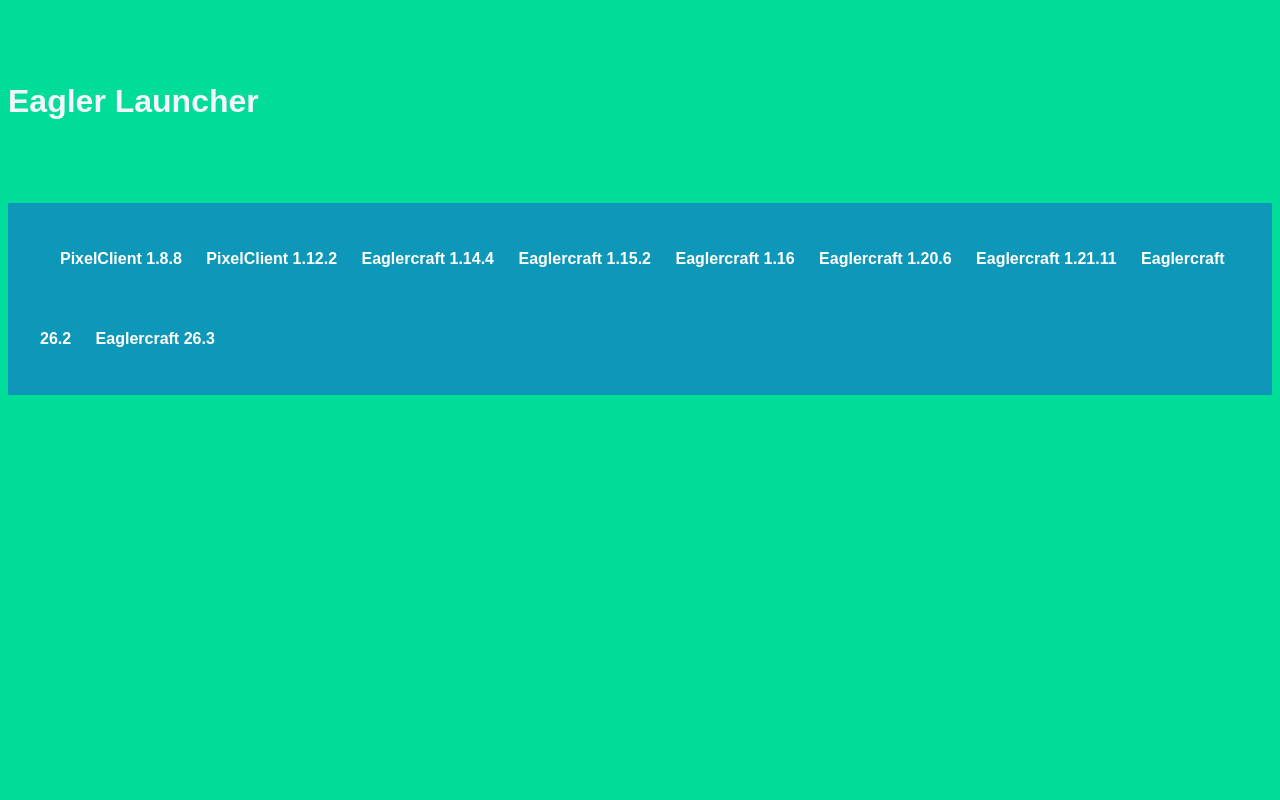
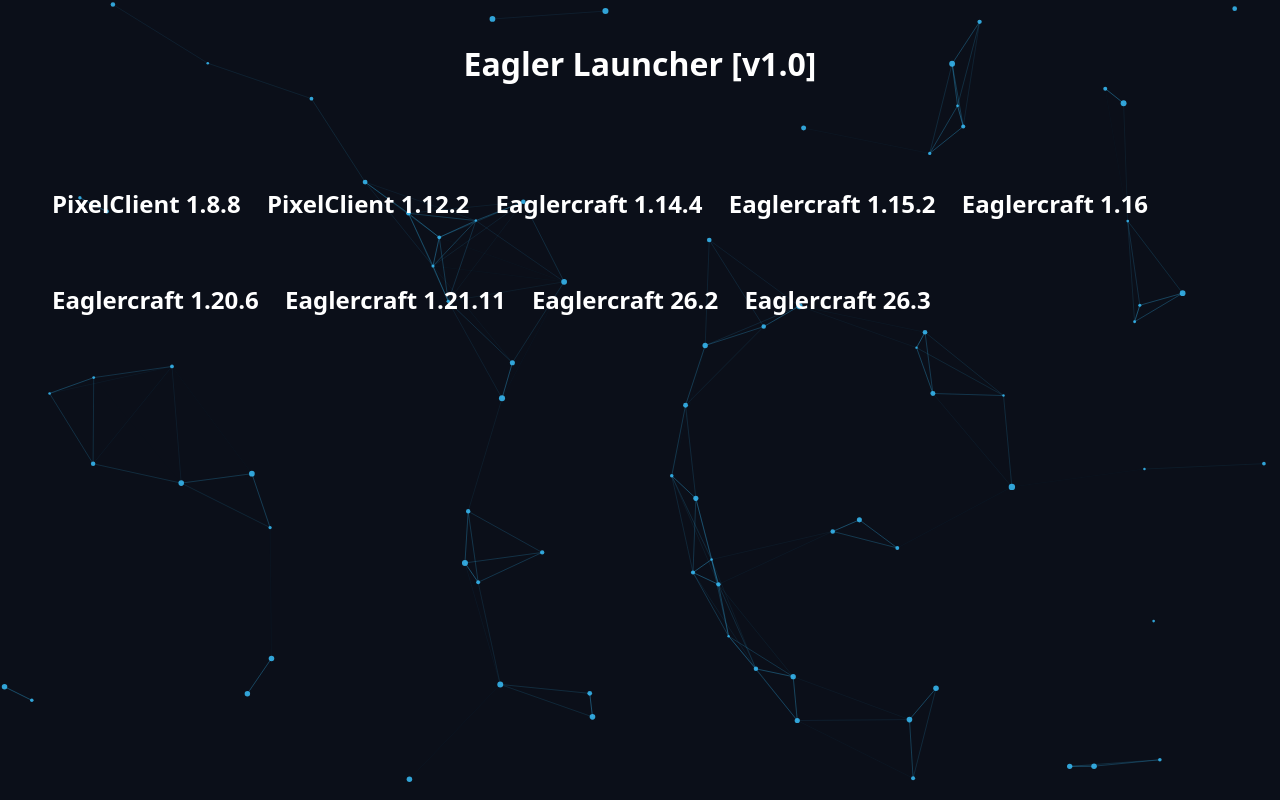
Before and after one commit to andrewzhang1440-code/Eagler-Launcher, a plain HTML site: page index.html in a window 1280 px wide. Drawn offline with Linux system fonts and the light colour scheme.

Commit message:
Improved GUI

```diff
--- a/index.html
+++ b/index.html
@@ -1,3 +1,68 @@
+<!DOCTYPE html>
+<html lang="en">
+<head>
+  <meta charset="UTF-8" />
+  <meta name="viewport" content="width=device-width, initial-scale=1.0" />
+  <title>Particle Network Background</title>
+  <style>
+    * {
+      margin: 0;
+      padding: 0;
+      box-sizing: border-box;
+    }
+
+    body {
+      background: #0b0f19;
+      color: #ffffff;
+      font-family: system-ui, -apple-system, sans-serif;
+      overflow-x: hidden;
+    }
+
+    /* Full-screen fixed background canvas */
+    #network-bg {
+      position: fixed;
+      top: 0;
+      left: 0;
+      width: 100vw;
+      height: 100vh;
+      z-index: -1;
+      pointer-events: none;
+    }
+
+    /* Sample foreground content */
+    .content {
+      min-height: 100vh;
+      display: flex;
+      flex-direction: column;
+      align-items: center;
+      justify-content: center;
+      text-align: center;
+      padding: 2rem;
+    }
+
+    .card {
+      background: rgba(15, 23, 42, 0.65);
+      backdrop-filter: blur(10px);
+      border: 1px solid rgba(56, 189, 248, 0.25);
+      border-radius: 16px;
+      padding: 2.5rem;
+      max-width: 520px;
+    }
+
+    h1 {
+      font-size: 2rem;
+      margin-bottom: 0.75rem;
+    }
+
+    p {
+      color: #94a3b8;
+      line-height: 1.6;
+    }
+  </style>
+</head>
+<body>
+
+  <canvas id="network-bg"></canvas>
 <!DOCTYPE html>
 <html lang="en">
 <head>
@@ -6,15 +71,11 @@
     <title>Ealger Launcher [v1.0]</title>
     <style>
         body {
-            font-family: 'Orbitron', sans-serif;
-            line-height: 5;
+            line-height: 4;
             margin: 99;
             padding: 4;
-            background-color: #0D9;
-            color: #f4f4f9;
         }
         header {
-            background: #0D98BA;
             color: #FFF;
             padding: 1rem 2rem;
             display: flex;
@@ -37,9 +98,15 @@
     </style>
 </head>
 <body>
-        <h1>Eagler Launcher</h1>
+<div class="screen-center">
+
+</div>
+<h1 style="text-align: center;">Eagler Launcher [v1.0]</h1>
+
+
     <header>
 
+<h2>
         <nav>
             <a href="PixelClient 1.8.8 WASM (1).html">PixelClient 1.8.8</a>
             <a href="PixelClient 1.12.2 WASM.html">PixelClient 1.12.2</a>
@@ -56,3 +123,120 @@
 
 </body>
 </html>
+
+  <script>
+    const canvas = document.getElementById("network-bg");
+    const ctx = canvas.getContext("2d");
+
+    // --- Easy Customization ---
+    const config = {
+      dotColor: "rgba(56, 189, 248, 0.85)",   // Cyan dots
+      lineColor: "56, 189, 248",              // RGB values for lines
+      particleCount: 80,                      // Number of dots
+      maxDistance: 140,                       // Max line connection distance (px)
+      mouseRadius: 170,                       // Cursor interaction radius (px)
+      speed: 0.6                              // Drift speed
+    };
+
+    let width, height, particles;
+    const mouse = { x: null, y: null };
+
+    window.addEventListener("mousemove", (e) => {
+      mouse.x = e.clientX;
+      mouse.y = e.clientY;
+    });
+
+    window.addEventListener("mouseleave", () => {
+      mouse.x = null;
+      mouse.y = null;
+    });
+
+    function resize() {
+      width = canvas.width = window.innerWidth;
+      height = canvas.height = window.innerHeight;
+    }
+
+    class Particle {
+      constructor() {
+        this.x = Math.random() * width;
+        this.y = Math.random() * height;
+        this.vx = (Math.random() - 0.5) * config.speed;
+        this.vy = (Math.random() - 0.5) * config.speed;
+        this.radius = Math.random() * 2 + 1.2;
+      }
+
+      update() {
+        this.x += this.vx;
+        this.y += this.vy;
+
+        // Bounce softly off screen edges
+        if (this.x < 0 || this.x > width) this.vx *= -1;
+        if (this.y < 0 || this.y > height) this.vy *= -1;
+      }
+
+      draw() {
+        ctx.beginPath();
+        ctx.arc(this.x, this.y, this.radius, 0, Math.PI * 2);
+        ctx.fillStyle = config.dotColor;
+        ctx.fill();
+      }
+    }
+
+    function init() {
+      resize();
+      particles = Array.from({ length: config.particleCount }, () => new Particle());
+    }
+
+    function connectParticles() {
+      for (let i = 0; i < particles.length; i++) {
+        for (let j = i + 1; j < particles.length; j++) {
+          const dx = particles[i].x - particles[j].x;
+          const dy = particles[i].y - particles[j].y;
+          const dist = Math.hypot(dx, dy);
+
+          if (dist < config.maxDistance) {
+            const opacity = (1 - dist / config.maxDistance) * 0.45;
+            ctx.beginPath();
+            ctx.strokeStyle = `rgba(${config.lineColor}, ${opacity})`;
+            ctx.lineWidth = 1;
+            ctx.moveTo(particles[i].x, particles[i].y);
+            ctx.lineTo(particles[j].x, particles[j].y);
+            ctx.stroke();
+          }
+        }
+
+        // Connect dots to mouse cursor
+        if (mouse.x !== null && mouse.y !== null) {
+          const dx = particles[i].x - mouse.x;
+          const dy = particles[i].y - mouse.y;
+          const dist = Math.hypot(dx, dy);
+
+          if (dist < config.mouseRadius) {
+            const opacity = (1 - dist / config.mouseRadius) * 0.75;
+            ctx.beginPath();
+            ctx.strokeStyle = `rgba(${config.lineColor}, ${opacity})`;
+            ctx.lineWidth = 1.2;
+            ctx.moveTo(particles[i].x, particles[i].y);
+            ctx.lineTo(mouse.x, mouse.y);
+            ctx.stroke();
+          }
+        }
+      }
+    }
+
+    function animate() {
+      ctx.clearRect(0, 0, width, height);
+      particles.forEach((p) => {
+        p.update();
+        p.draw();
+      });
+      connectParticles();
+      requestAnimationFrame(animate);
+    }
+
+    window.addEventListener("resize", init);
+    init();
+    animate();
+  </script>
+</body>
+</html>
```
